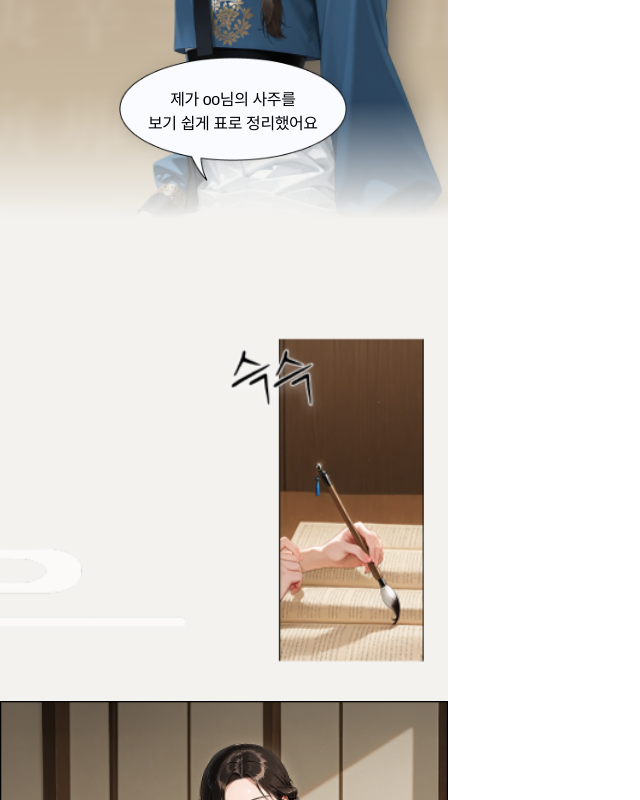
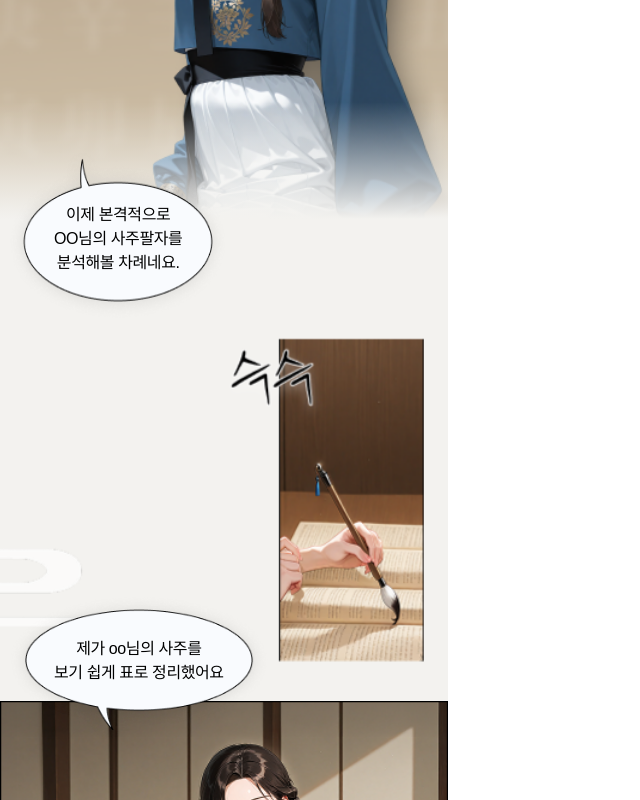
Before and after one commit to SeanKim05/rocket_ai, a Next.js app: page / in a window 1280 px wide. Shown: the part 560-1360 px from the top of the page, without its empty margins (0-640 px from the left). Built offline with nearby package versions, Linux system fonts and the light colour scheme; a web font is replaced by a local one.

Commit message:
Feat: 말풍선 추가

```diff
--- a/src/app/page.tsx
+++ b/src/app/page.tsx
@@ -1,7 +1,8 @@
 import ImageFramer from "@/components/ImageFrame";
 import GradientOverlay from "@/components/atoms/GradientOverlay";
 import MotionWrapper from "@/components/atoms/MotionWrapper";
-import SpeechBubble from "@/components/SpeechBubble";
+import SpeechBubbleTop from "@/components/SpeechBubbleTop";
+import SpeechBubbleBottom from "@/components/SpeechBubbleBttom";
 
 export default function Home() {
   return (
@@ -14,20 +15,33 @@ export default function Home() {
           src="/images/saju_intro.png"
         />
         <GradientOverlay />
-        <SpeechBubble
-          text={`제가 oo님의 사주를 \n보기 쉽게 표로 정리했어요`}
-          imageSrc="/images/bubble_t.png"
-          top={600}
-          left={100}
-        />
       </div>
 
-      <MotionWrapper className="mt-30 mr-6 mb-10">
+      <MotionWrapper className="relative mt-30 mr-6 mb-10">
         <ImageFramer width={375} height={285} src="/images/brush.png" />
+        <SpeechBubbleBottom
+          text={`이제 본격적으로 \nOO님의 사주팔자를 \n분석해볼 차례네요.`}
+          imageSrc="/images/bubble_b.png"
+          top={-200}
+          left={6}
+        />
       </MotionWrapper>
 
       <MotionWrapper>
-        <ImageFramer width={375} height={306} src="/images/saju_result.png" />
+        <div className="relative">
+          <ImageFramer
+            width={375}
+            height={306}
+            src="/images/saju_result.png"
+            className="relative"
+          />
+          <SpeechBubbleTop
+            text={`제가 oo님의 사주를 \n보기 쉽게 표로 정리했어요`}
+            imageSrc="/images/bubble_t.png"
+            top={-108}
+            left={6}
+          />
+        </div>
       </MotionWrapper>
     </div>
   );
--- /dev/null
+++ b/src/components/SpeechBubbleBttom.tsx
@@ -0,0 +1,35 @@
+import React from "react";
+
+interface SpeechBubbleProps {
+  text: string;
+  imageSrc: string;
+  className?: string;
+  top: number;
+  left: number;
+}
+
+export default function SpeechBubbleBottom({
+  text,
+  imageSrc,
+  className = "",
+  top,
+  left,
+}: SpeechBubbleProps) {
+  return (
+    <div
+      style={{ top: `${top}px`, left: `${left}px` }}
+      className={`absolute ${className}`}
+    >
+      <div
+        className="text-seokbong-buble z-50 inline-block bg-[length:100%_100%] bg-no-repeat px-12 pt-16 pb-12 text-center whitespace-pre-line"
+        style={{
+          backgroundImage: `url(${imageSrc})`,
+          minWidth: "100px",
+          minHeight: "80px",
+        }}
+      >
+        {text}
+      </div>
+    </div>
+  );
+}
--- a/src/components/SpeechBubble.tsx
+++ b/src/components/SpeechBubbleTop.tsx
@@ -8,7 +8,7 @@ interface SpeechBubbleProps {
   left: number;
 }
 
-export default function SpeechBubble({
+export default function SpeechBubbleTop({
   text,
   imageSrc,
   className = "",
@@ -21,7 +21,7 @@ export default function SpeechBubble({
       className={`absolute ${className}`}
     >
       <div
-        className="text-seokbong-buble inline-block bg-[length:100%_100%] bg-no-repeat px-12 pt-12 pb-16 text-center whitespace-pre-line"
+        className="text-seokbong-buble inline-block bg-[length:100%_100%] bg-no-repeat px-12 pt-11 pb-16 text-center whitespace-pre-line"
         style={{
           backgroundImage: `url(${imageSrc})`,
           minWidth: "100px",
```
